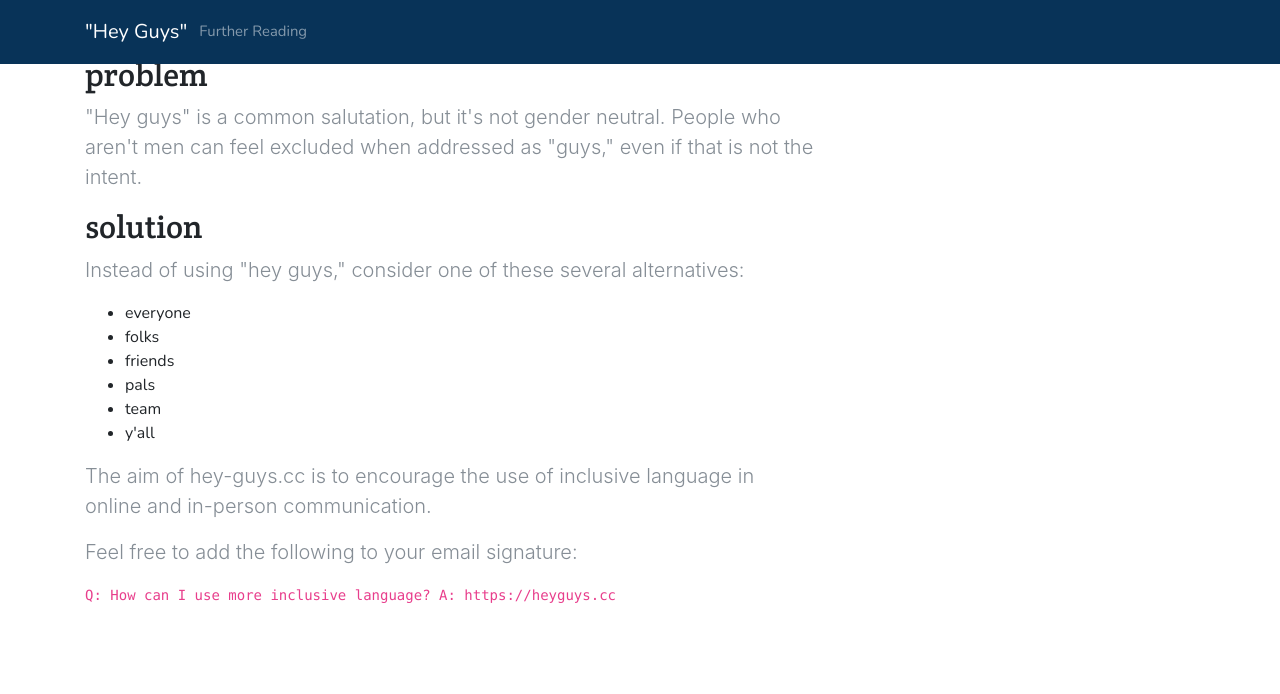
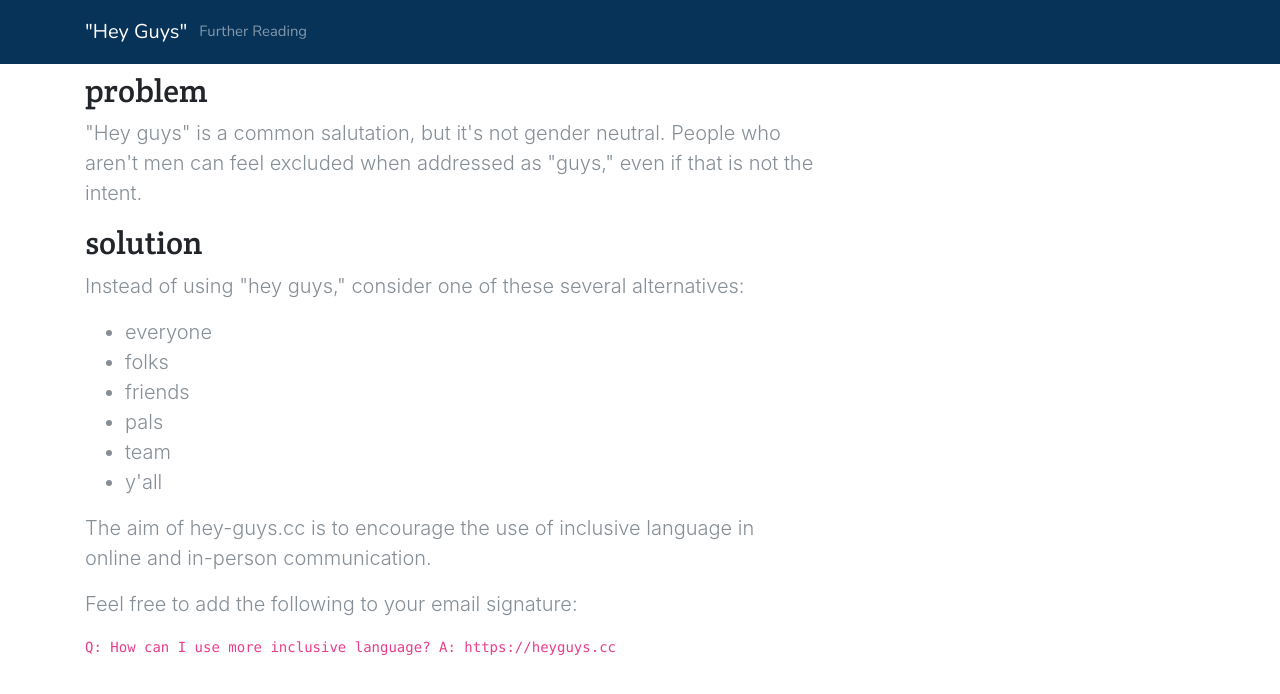
Before and after one commit to williln/heyguys.cc, a Jekyll site: the page built from index.md, in a window 1280 px wide. Shown: the top 694 px of the page. Built offline with Jekyll 4.4.1, drawn with Linux system fonts in a browser that asks for light colours; nearby versions of some CDN libraries.

Commit message:
:art: Styles

```diff
--- a/_layouts/default.html
+++ b/_layouts/default.html
@@ -9,6 +9,24 @@
     <link rel="stylesheet" href="/static/css/theme.css" >
     <title>Hey Guys</title>
     <meta charset="utf-8">
+<style>
+body,html {
+  height: 100%;
+  scroll-behavior: smooth;
+}
+
+/* body padding for fixed navbar */
+body {
+    padding-top: 72px;
+}
+
+/* hidden spacer before sections for proper offset */
+section:before {
+    height: 50px;
+    content: "";
+    display:block;
+}
+</style>
   </head>
   <body>
     <nav class="navbar fixed-top navbar-expand-lg navbar-dark bg-primary">
--- a/index.md
+++ b/index.md
@@ -3,16 +3,14 @@
 image: /static/img/hello.jpg
 ---
 
-<div class="container">
-  <div class="page-header" id="banner">
+<main class="container">
     <div class="row">
       <div class="col-lg-8 col-md-7 col-sm-6">
-        <h1>hey guys</h1>
         <h2>problem</h2>
         <p class="lead">"Hey guys" is a common salutation, but it's not gender neutral. People who aren't men can feel excluded when addressed as "guys," even if that is not the intent.</p>
         <h2>solution</h2>
         <p class="lead">Instead of using "hey guys," consider one of these several alternatives:</p>
-        <ul>
+        <ul class="lead">
           <li>everyone</li>
           <li>folks</li>
           <li>friends</li>
@@ -28,5 +26,4 @@
         </code>
       </div>
     </div>
-  </div>
-</div>
+</main>
```
